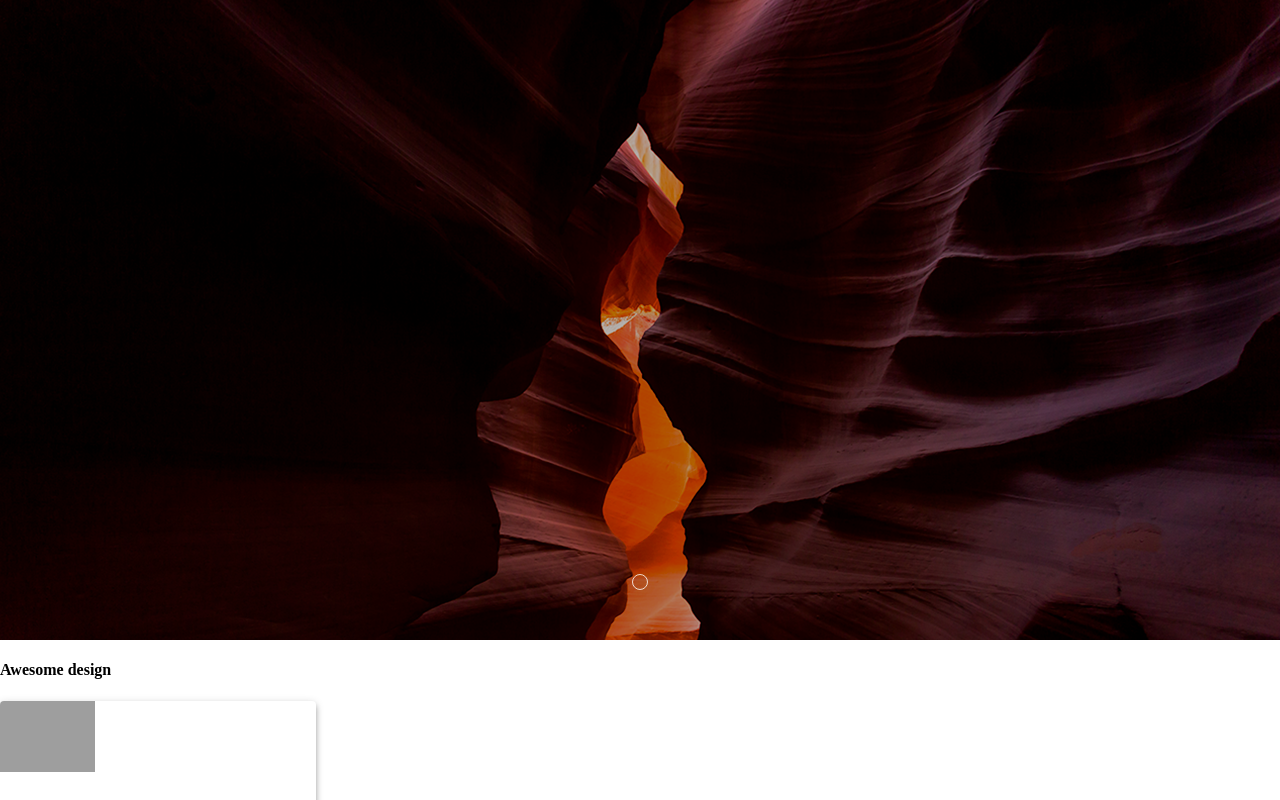
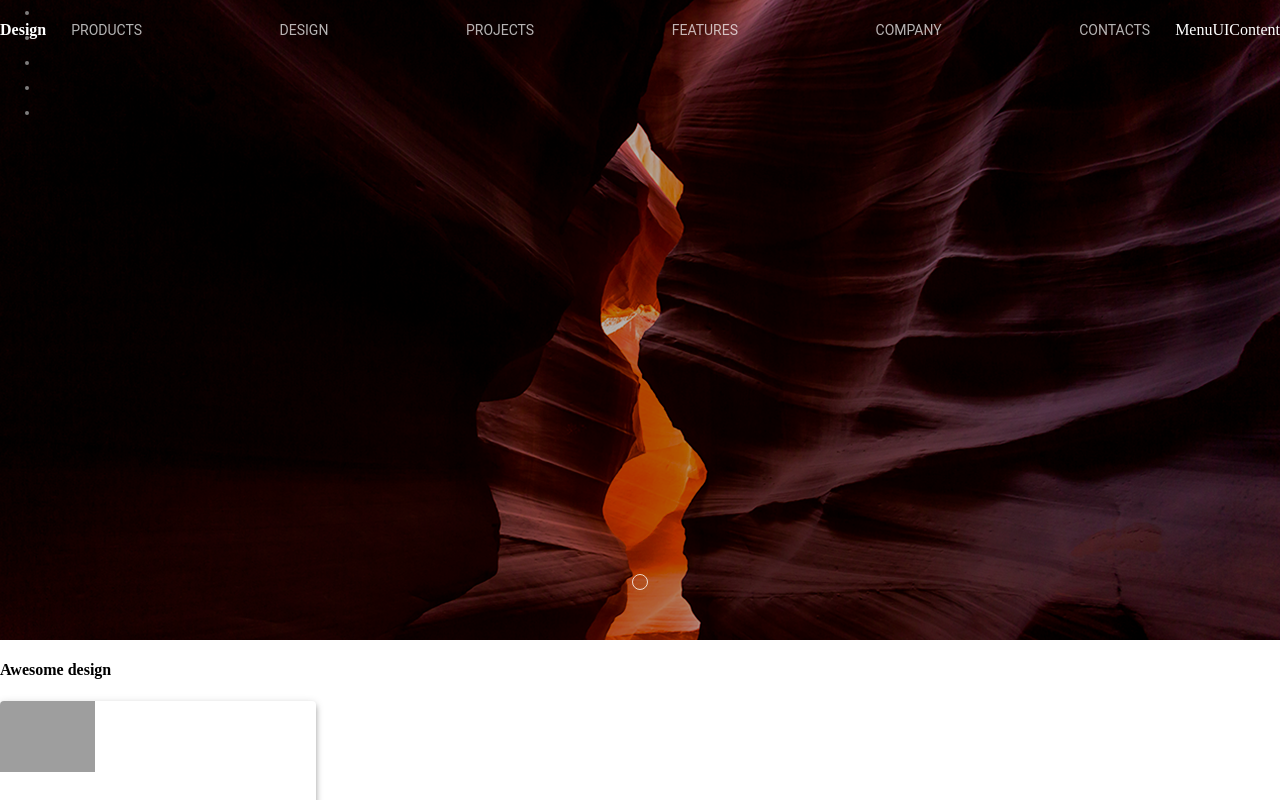
Before and after one commit to midnight12ru/design, a React (Create React App) app: page / in a window 1280 px wide. Shown: the top 800 px of the page. Built offline with nearby package versions, Linux system fonts and the light colour scheme; grey boxes are pictures that could not be loaded.

Commit message:
edit element

```diff
--- a/src/App.scss
+++ b/src/App.scss
@@ -2,6 +2,7 @@
   position: absolute;
   width: 100%;
   color: #fff;
+  z-index: 2;
 }
 
 .slider {
--- a/src/Component/MenuUI/MenuUIList/MenuUIList.scss
+++ b/src/Component/MenuUI/MenuUIList/MenuUIList.scss
@@ -1,5 +1,7 @@
 .MenuUI__List{
   display: flex;
   list-style: none;
-
+  justify-content: space-between;
+  flex: 1;
+  padding: 0 25px;
 }
--- a/src/Component/MenuUI/MenuUIList/MenuUIListItem/MenuUIListItem.js
+++ b/src/Component/MenuUI/MenuUIList/MenuUIListItem/MenuUIListItem.js
@@ -1,4 +1,5 @@
 import React, {Component} from 'react';
+import './MenuUIListItem.scss'
 
 export default class MenuUIListItem extends Component{
     render() {
--- a/src/Component/MenuUI/MenuUIList/MenuUIListItem/MenuUIListItem.scss
+++ b/src/Component/MenuUI/MenuUIList/MenuUIListItem/MenuUIListItem.scss
@@ -0,0 +1,8 @@
+li{
+    font-size: 14px;
+    font-family: "Roboto", sans-serif;
+    color: rgba(255, 255, 255, 0.702);
+    text-transform: uppercase;
+    line-height: 1.786;
+
+}
```
